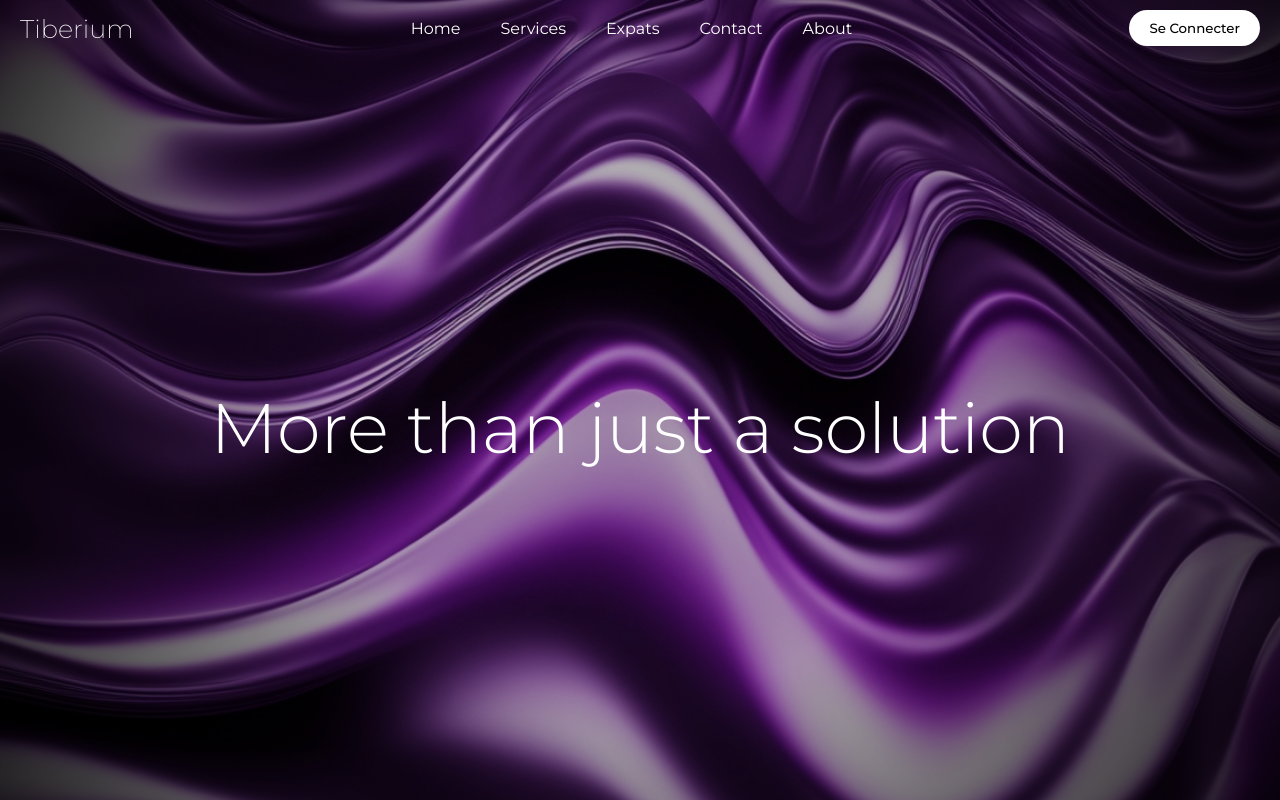
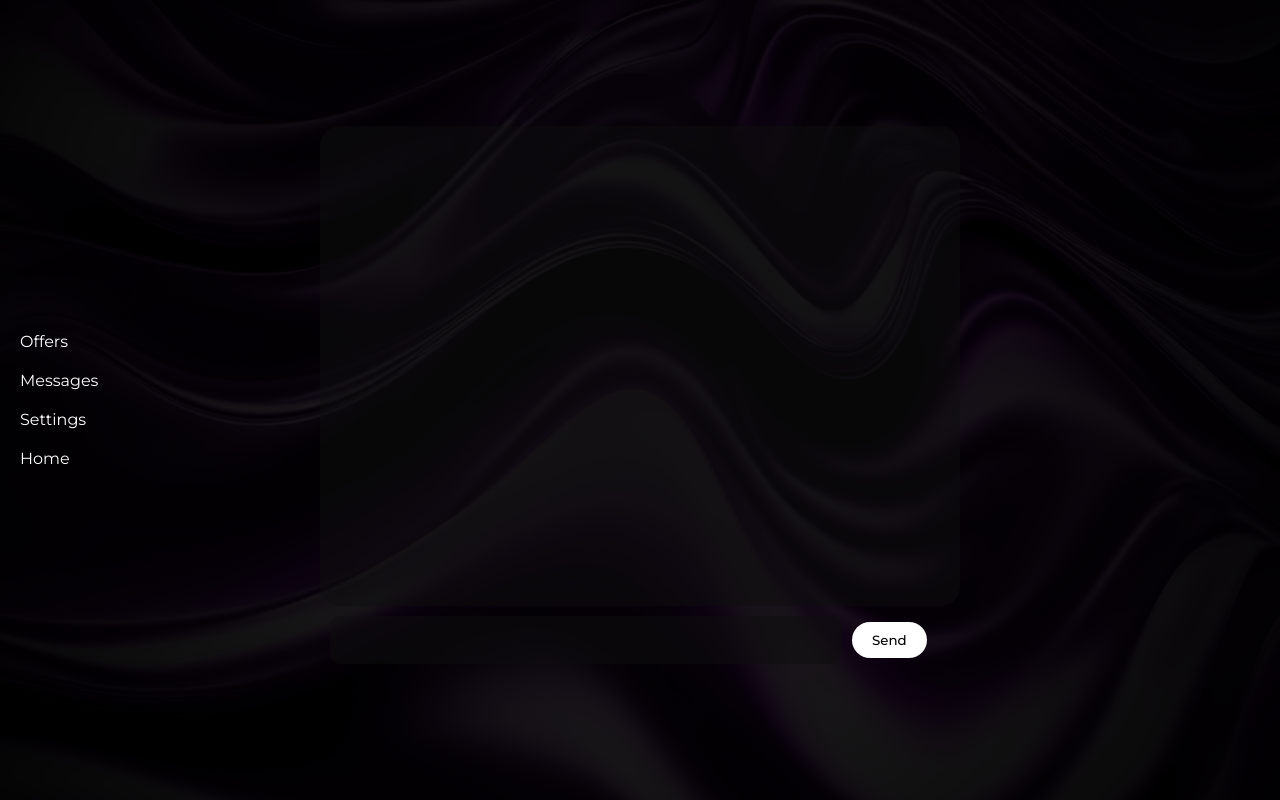
Before and after one commit to SOf1AN3/Project-Alpha, a React (Vite) app in the folder frontend/: page /dashboard/chat in a window 1280 px wide. Before the commit this address led to /. Built offline with nearby package versions, Linux system fonts and the light colour scheme.

Commit message:
before adding the chatapp

```diff
--- a/frontend/src/App.jsx
+++ b/frontend/src/App.jsx
@@ -10,6 +10,7 @@ import AboutPage from './pages/AboutPage';
 import InscriptionPage from './pages/InscriptionPage';
 import AdminPanel from './pages/AdminPanel';
 import NotFoundPage from './pages/NotFoundPage';
+import Messages from './pages/Messages';
 
 import './App.css';
 import './styles/about.css';
@@ -31,6 +32,7 @@ function App() {
           <Route path="/expats" element={<Expats />} />
           <Route path="/contact" element={<Contact />} />
           <Route path="/about" element={<AboutPage />} />
+          <Route path="/dashboard/chat" element={<Messages />} />
           <Route path="/inscription" element={<InscriptionPage />} />
           <Route path="/admin/users" element={<AdminPanel />} />
           {/* always last */}
--- a/frontend/src/components/Header.jsx
+++ b/frontend/src/components/Header.jsx
@@ -55,7 +55,7 @@ const Header = () => {
                          <li><a draggable="false" href="/expats">Expats</a></li>
                          <li><a draggable="false" href="/contact">Contact</a></li>
                          <li><a draggable="false" href="/about">About</a></li>
-                         {isLoggedIn && <li><a draggable="false" href="/dashboard">Dashboard</a></li>}
+                         {isLoggedIn && <li><a draggable="false" href="/dashboard/chat">Dashboard</a></li>}
                     </ul>
                     <button className="menu-button" onClick={toggleMenu}>
                          <img draggable="false" src={menuIcon} alt="Menu" />
--- /dev/null
+++ b/frontend/src/components/Sidebar.jsx
@@ -0,0 +1,17 @@
+import React from 'react'
+import '../styles/sidebar.css'
+
+const Sidebar = () => {
+   return (
+      <div className='sidebar'>
+         <ul>
+            <li><a href="/offers">Offers</a></li>
+            <li><a href="/dashboard/chat">Messages</a></li>
+            <li><a href="/settings">Settings</a></li>
+            <li><a href="/home">Home</a></li>
+         </ul>
+      </div>
+   )
+}
+
+export default Sidebar
--- a/frontend/src/pages/Home.jsx
+++ b/frontend/src/pages/Home.jsx
@@ -1,5 +1,6 @@
 import React from 'react'
 import Header from '../components/Header'
+import Sidebar from '../components/sidebar'
 
 
 const Home = () => {
--- /dev/null
+++ b/frontend/src/pages/Messages.jsx
@@ -0,0 +1,25 @@
+import React from 'react'
+import Header from '../components/Header'
+import Sidebar from '../components/sidebar'
+import '../styles/dashboard.css'
+
+
+const Dashboard = () => {
+   return (
+      <div className='background'>
+         <div className='background-overlay dashboard-backround'></div>
+         <div className='background-pos'>
+            <div className='messagrie'>
+               <div className='messages-display'></div>
+               <form action="">
+                  <input type="text" name="message" className='message-input' />
+                  <button type="submit">Send</button>
+               </form>
+            </div>
+         </div>
+         <Sidebar />
+      </div>
+   )
+}
+
+export default Dashboard
--- /dev/null
+++ b/frontend/src/styles/dashboard.css
@@ -0,0 +1,27 @@
+.dashboard-backround {
+   opacity: 0.1;
+   filter: blur(15);
+}
+
+.messages-display {
+   background-color: rgba(15, 15, 15, 0.5);
+   width: 50vw;
+   height: 60vh;
+   border-radius: 20px;
+}
+
+.messagerie form {
+   width: 100%;
+}
+
+.message-input {
+   width: 80%;
+   height: 3rem;
+   background-color: rgba(15, 15, 15, 0.5);
+   padding: 5px;
+   margin: 10px;
+   border-radius: 10px;
+   box-shadow: none;
+   border: none;
+   color: white;
+}
--- /dev/null
+++ b/frontend/src/styles/sidebar.css
@@ -0,0 +1,21 @@
+.sidebar {
+   width: 200px;
+   position: absolute;
+   height: 100vh;
+   top: 0;
+   left: 0;
+   display: flex;
+   justify-content: flex-start;
+   align-items: center;
+   margin-left: 20px;
+
+
+}
+
+.sidebar ul {
+   display: flex;
+   justify-content: center;
+   align-items: flex-start;
+   flex-direction: column;
+   gap: 20px;
+}
```
Also changed, not shown: frontend/src/components/codegen.jsx (deleted, +0 -14 lines).
